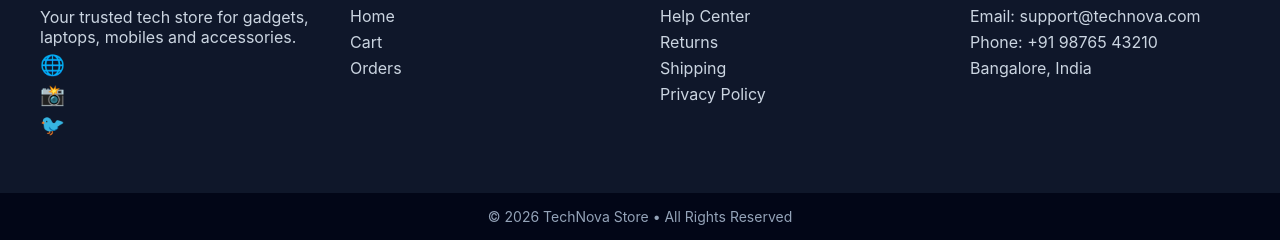
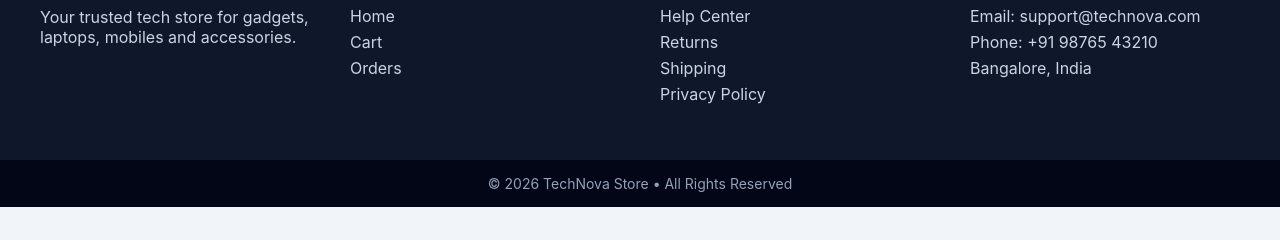
Before and after one commit to itsmeshahid0913/technova, a plain HTML site: page checkout.html in a window 1280 px wide. Shown: the part 953-1193 px from the top of the page. After the commit the page ends 1160 px from the top, so only its background shows below. Drawn offline with Linux system fonts and the light colour scheme.

```diff
--- a/checkout.html
+++ b/checkout.html
@@ -161,11 +161,7 @@
     <div class="footer-col">
       <h2>TechNova</h2>
       <p>Your trusted tech store for gadgets, laptops, mobiles and accessories.</p>
-      <div class="socials">
-        <a href="#">🌐</a>
-        <a href="#">📸</a>
-        <a href="#">🐦</a>
-      </div>
+
     </div>
 
     <div class="footer-col">
```
Also changed, not shown: cart.html (+1 -5 lines), index.html (+1 -5 lines), login.html (+1 -5 lines), orders.html (+1 -5 lines), product.html (+1 -5 lines), profile.html (+1 -5 lines).
